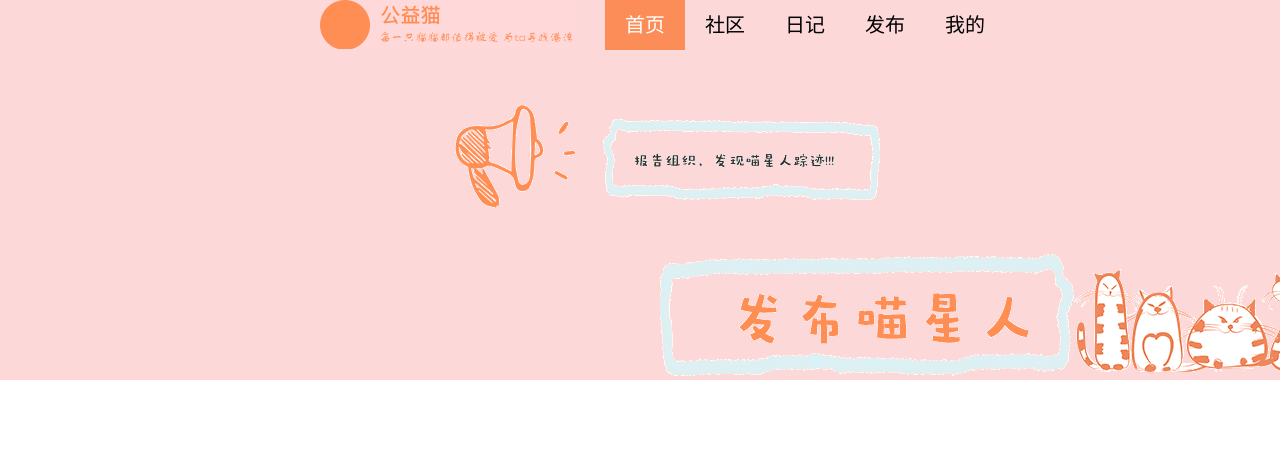
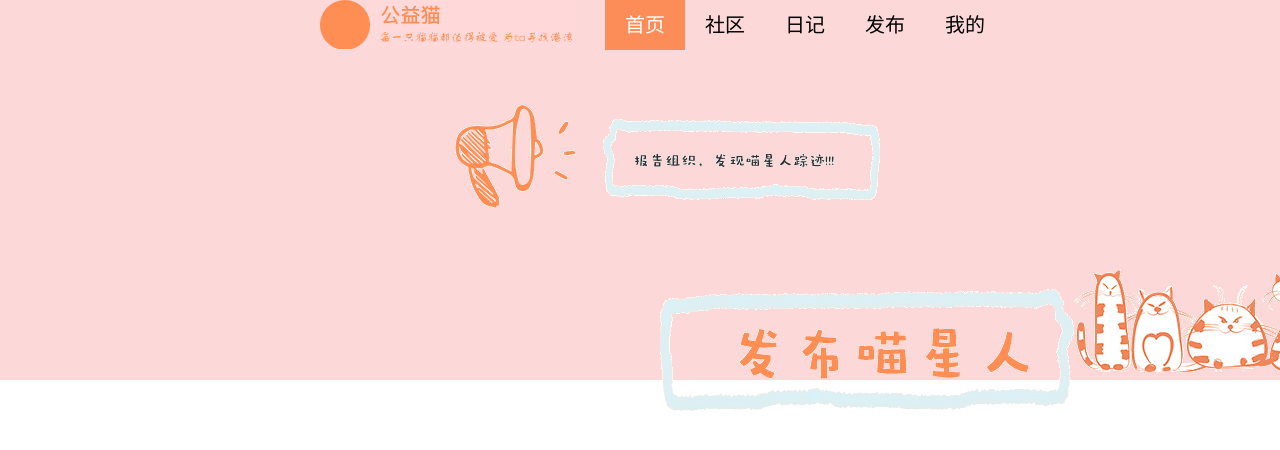
Before and after one commit to gegeduan/miao-xun, a Vue app: page /#/ in a window 1280 px wide. Shown: the top 450 px of the page. Built offline with nearby package versions, Linux system fonts and the light colour scheme.

Commit message:
首页头部修改

```diff
--- a/src/pages/home/components/Header.vue
+++ b/src/pages/home/components/Header.vue
@@ -23,7 +23,7 @@
         <img src="@/imgs/find.png">
       </div>
       <div class="publish">
-        <img src="@/imgs/publish.png">
+        <img  class="publish-img1" src="@/imgs/publish.png">
         <img class="publish-img" src="@/imgs/publish1.png">
       </div>
     </div>
@@ -80,6 +80,9 @@ export default {
    .publish
     margin-top:5px
     margin-left:340px
+   .publish-img
+     display:inline-block
+     margin-bottom:35px
     .publish-img
      display:inline-block
      margin-top:40px
```
